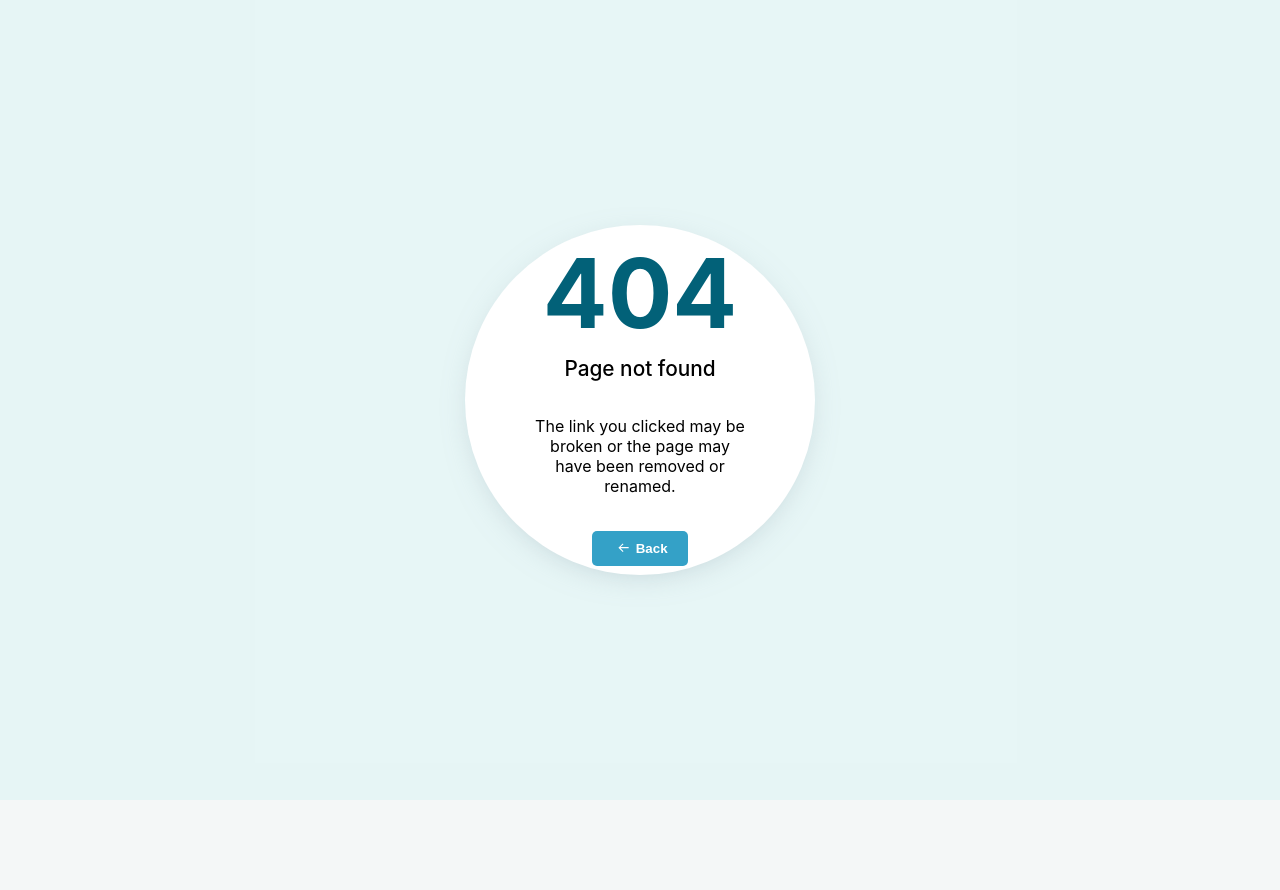
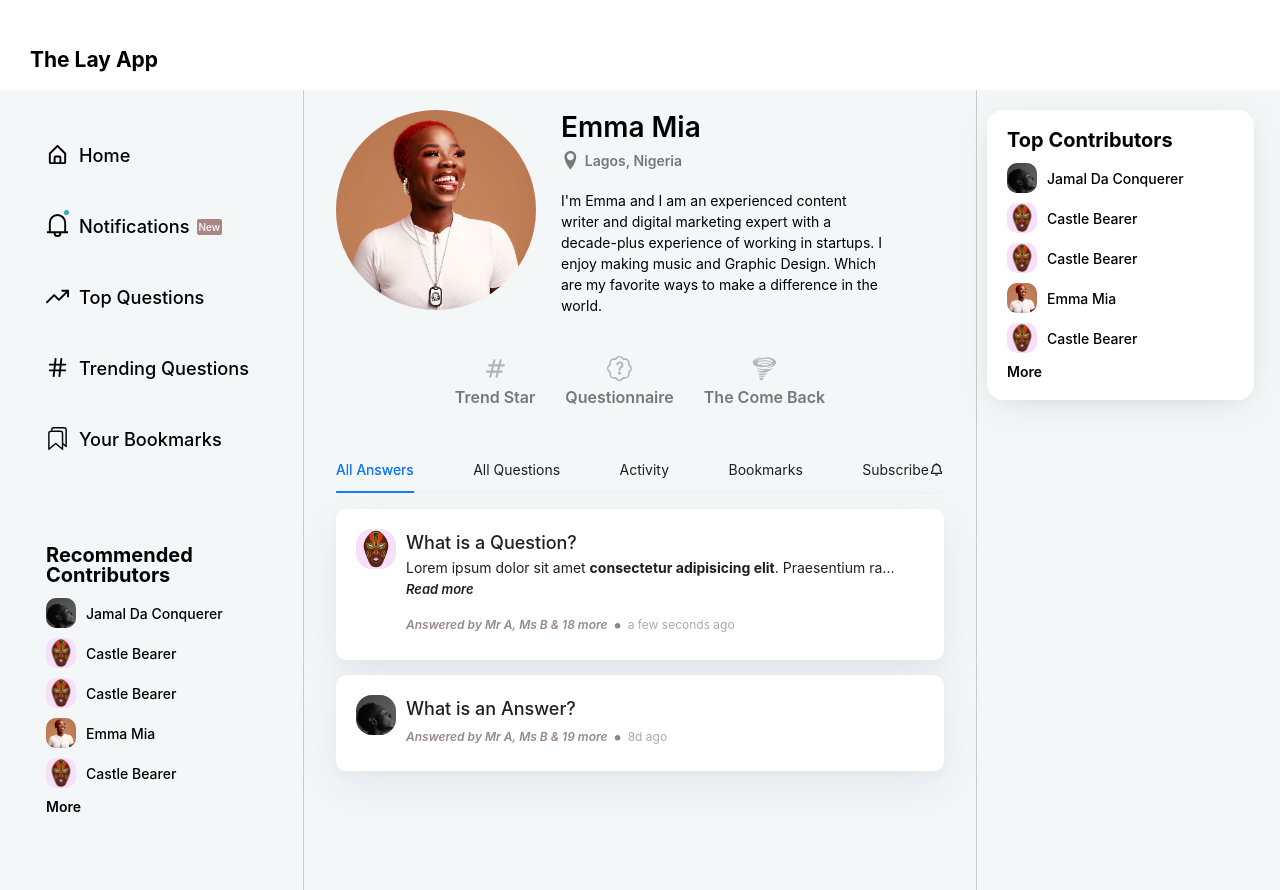
Before and after one commit to whoismuktar/lay-app, a React (Create React App) app: page /user/1/1 in a window 1280 px wide. Before the commit this address had no page. Before the commit the page ends 800 px from the top, so only its background shows below. Built offline with nearby package versions, Linux system fonts and the light colour scheme.

Commit message:
introduce user profile page

```diff
--- /dev/null
+++ b/src/Assets/styles/user-profile.scss
@@ -0,0 +1,76 @@
+.user-profile {
+
+  &__top-card {
+    .user-card {
+      width: 200px !important;
+      height: 200px !important;
+      border-radius: 50%;
+      margin-right: 25px;
+    }
+  }
+
+  &__details {
+    width: calc(100% - 250px);
+  }
+
+  &__fullname {
+    font-size: 2em;
+    font-weight: 600;
+  }
+
+  &__location {
+    color: #777777;
+    font-weight: 600;
+    margin-top: 7px;
+
+    .before-icon {
+      font-size: 1.34em;
+    }
+  }
+
+  &__bio {
+    margin-top: 20px;
+    width: 90%;
+    line-height: 1.5;
+  }
+
+  &__awards {
+    margin: 40px 0;
+    overflow-x: auto;
+    justify-content: center;
+    gap: 30px;
+
+    .award {
+      text-align: center;
+
+      &-icon {
+        font-size: 25px;
+        color: #b0b4b7;
+      }
+
+      &-name {
+        font-size: 16px;
+        font-weight: 600;
+        color: #777777;
+      }
+    }
+  }
+
+  &__content {
+    display: flex;
+    justify-content: space-between;
+    align-items: center;
+    width: 100%;
+    flex: 1;
+
+    .ant-tabs {
+      width: 100%;
+    }
+    .ant-tabs-nav-list {
+      display: flex;
+      align-items: center;
+      justify-content: space-between;
+      width: 100%;
+    }
+  }
+}
--- /dev/null
+++ b/src/Pages/User/index.js
@@ -0,0 +1,119 @@
+import React from "react";
+import UserCard from "../../components/UserCard";
+import "../../Assets/styles/user-profile.scss";
+import { Filter } from "../../Helper";
+import { ImLocation } from "react-icons/im";
+import { BsPatchQuestion } from "react-icons/bs";
+import { HiOutlineHashtag } from "react-icons/hi";
+import { GiWhirlwind } from "react-icons/gi";
+import { Tabs } from "antd";
+import { useState } from "react";
+import { BiBell } from "react-icons/bi";
+import QuestionList from "../../components/QuestionList";
+import SubscribeCard from "../../components/SubscribeCard";
+
+const user = {
+  username: "emma",
+  firstName: "Emma",
+  lastName: "Mia",
+  profileImage: require("../../Assets/images/avatar2.jpeg"),
+  bio: "A food enthusiast",
+  location: "Lagos, Nigeria",
+  about:
+    "I'm Emma and I am an experienced content writer and digital marketing expert with a decade-plus experience of working in startups. I enjoy making music and Graphic Design. Which are my favorite ways to make a difference in the world.",
+  awards: [
+    {
+      id: "trendStar",
+      name: "Trend Star",
+      icon: <HiOutlineHashtag />,
+    },
+    {
+      id: "questionnaire",
+      name: "Questionnaire",
+      icon: <BsPatchQuestion />,
+    },
+    {
+      id: "theComeBack",
+      name: "The Come Back",
+      icon: <GiWhirlwind />,
+    },
+  ],
+};
+
+function UserProfile(props) {
+  const [key, setKey] = useState(1)
+  // let key = "1"
+
+  const currentUser = {username: "nobody"}
+  const isOwnProfile = user.username === currentUser.username
+
+  const allAnswers = {
+    key: "1",
+    label: "All Answers",
+    children: <QuestionList answerCardMode />
+  }
+
+  const allQuestions = {
+    key: "2",
+    // key: ()=> {setKey(2); return key},
+    label: "All Questions",
+    children: <QuestionList />
+  }
+
+  const Activity = {
+    // key: ()=> {setKey(3); return key},
+    key: "3",
+    label: "Activity",
+    children: <div style={{textAlign: "center"}}>Coming Soon</div>
+  }
+
+  const Bookmarks = {
+    // key: ()=> {setKey(3); return key},
+    key: "4",
+    label: "Bookmarks",
+    children: <QuestionList />
+  }
+
+  const Subscribe = {
+    key: "5",
+    // key: ()=> {setKey(4); return key},
+    label: <div className="align-center">Subscribe <BiBell style={{fontSize: 15}} /></div> ,
+    children: <SubscribeCard user={user} />,
+  }
+  const userContent = [allAnswers, allQuestions, Activity, !isOwnProfile && Bookmarks, !isOwnProfile && Subscribe]
+
+  return (
+    <div className="page user-profile">
+      <div className="dflex user-profile__top-card">
+        <UserCard user={user} />
+
+        <div className="user-profile__details">
+          <div className="user-profile__fullname">
+            {Filter.getFullName(user)}
+          </div>
+          <div className="align-center user-profile__location">
+            <ImLocation className="before-icon" />
+            <div className="place">{user.location}</div>
+          </div>
+
+          <div className="user-profile__bio">{user.about}</div>
+        </div>
+      </div>
+
+      <div className="align-center user-profile__awards">
+        {user.awards.map((award, i) => (
+          <div key={i} className="award">
+            <div className="award-icon">{award.icon}</div>
+            <div className="award-name">{award.name}</div>
+          </div>
+        ))}
+      </div>
+
+      <div className="user-profile__content">
+        <Tabs defaultActiveKey="1" centered items={userContent} />
+      </div>
+    </div>
+  );
+}
+
+export default UserProfile;
```
Also changed, not shown: src/router.js (+12 -0 lines).
